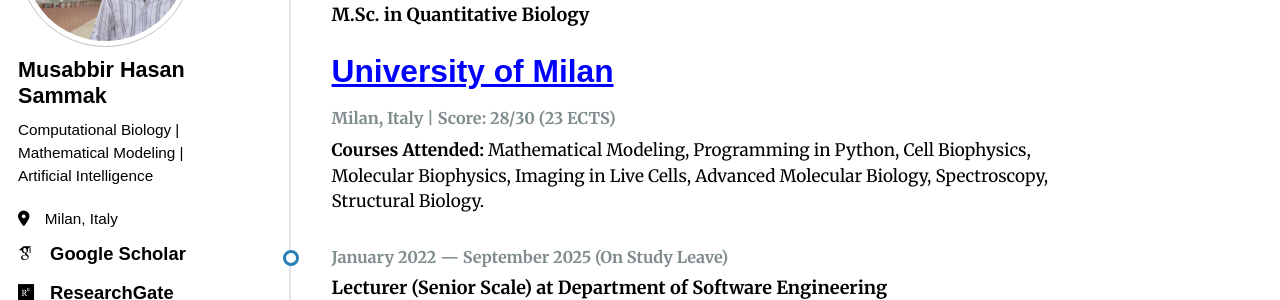
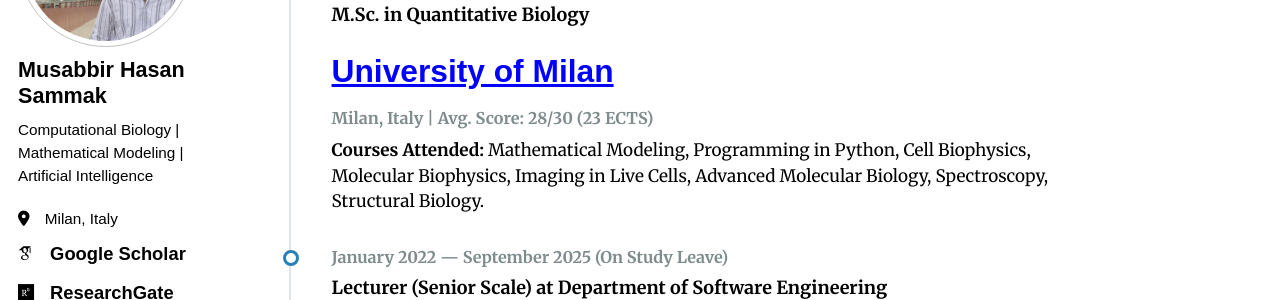
Before and after one commit to musabbirsammak/musabbirsammak.github.io, a Jekyll site: the page built from _pages/about.md, in a window 1280 px wide and 900 px high. Shown: the part 229-529 px from the top of the window. Built offline with Jekyll 4.4.1, drawn with Linux system fonts in a browser that asks for light colours; some web fonts are replaced; a script bundle is joined from its source files by our own code; library files that are not in the unit come from our copies.

Commit message:
update: change profiel info

```diff
--- a/_pages/about.md
+++ b/_pages/about.md
@@ -14,7 +14,7 @@ redirect_from:
     <span class="timeline-date">October, 2025 — Present</span>
     <p class="timeline-title">M.Sc. in Quantitative Biology</p>
     <span class="timeline-location"><h1><a target="_balnk" href="https://qbio.cdl.unimi.it/en">University of Milan</a></h1></span>
-    <span class="timeline-date">Milan, Italy | Score: 28/30 (23 ECTS)</span>
+    <span class="timeline-date">Milan, Italy | Avg. Score: 28/30 (23 ECTS)</span>
     <div class="timeline-content">
       <b>Courses Attended:</b> Mathematical Modeling, Programming in Python, Cell Biophysics, Molecular Biophysics, Imaging in Live Cells, Advanced Molecular Biology, Spectroscopy, Structural Biology.
     </div>
```
